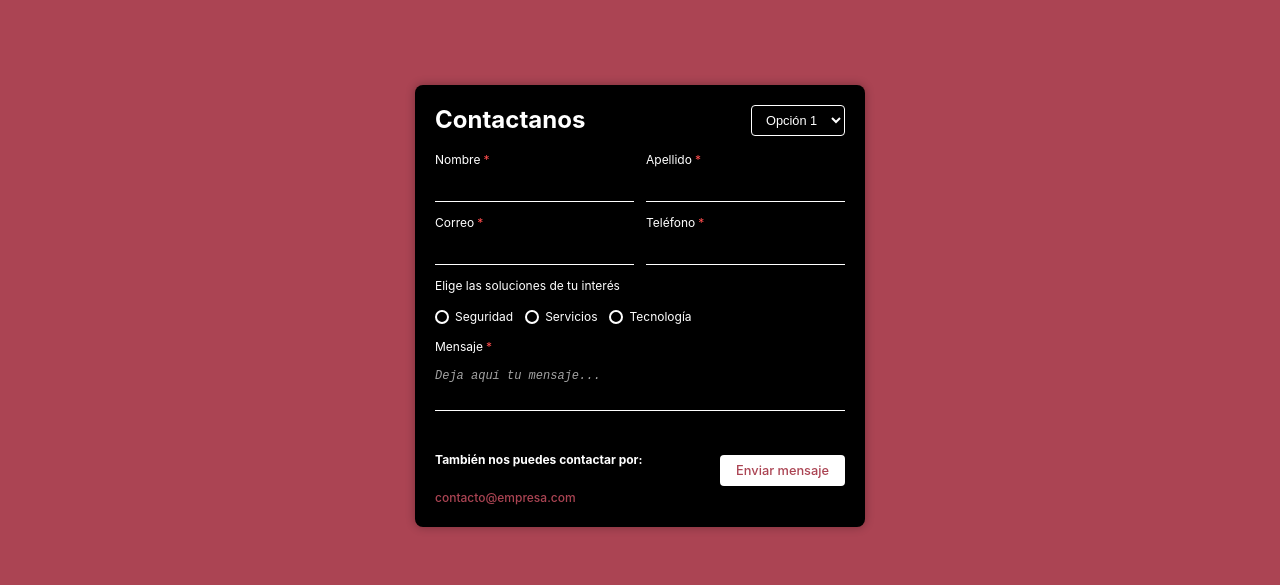
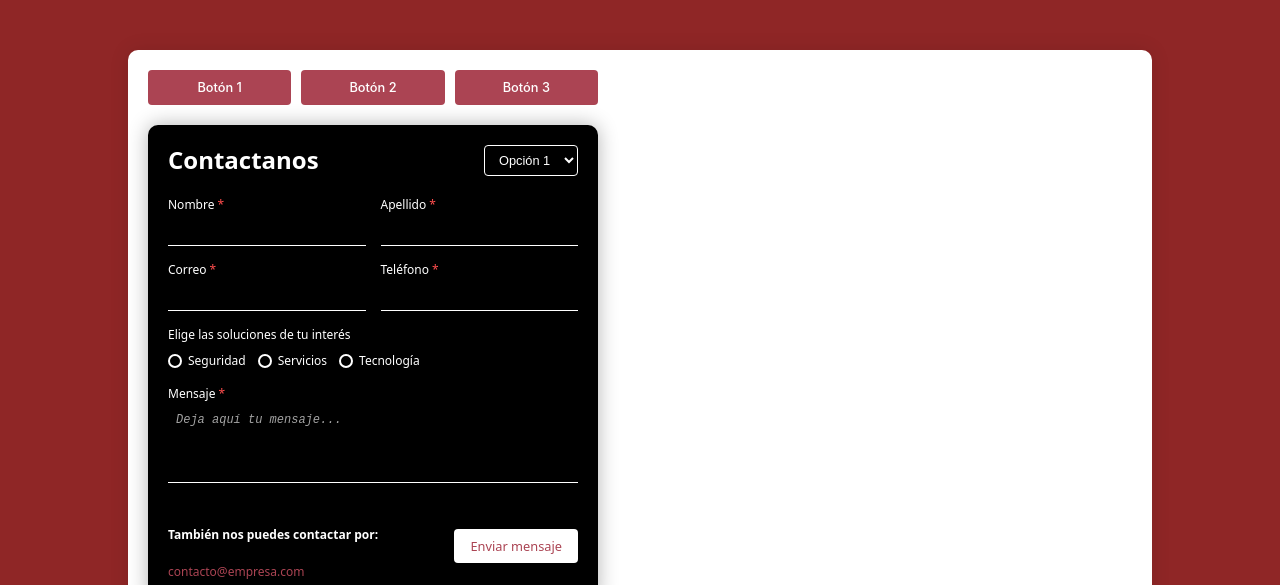
Before and after one commit to nichels02/lawebliderman, a React (Vite) app: page / in a window 1280 px wide. Shown: the part 3375-3960 px from the top of the page. Built offline with nearby package versions, Linux system fonts and the light colour scheme.

Commit message:
FormularioDeContacto(AvanceMayor)

```diff
--- a/src/common/Componentes/FormularioDeContacto.tsx
+++ b/src/common/Componentes/FormularioDeContacto.tsx
@@ -1,33 +1,21 @@
-import { useEffect, useRef } from 'react';
 import styles from '../css/FormularioDeContacto.module.css';
 
 const FormularioDeContacto = () => {
-    const textareaRef = useRef<HTMLTextAreaElement>(null);
+    return (
+        <div className={styles.contenedor_principal}>
+            <div className={styles.contenedor_secundario_80}>
+                {/* Contenedor de los tres botones (dentro del contenedor secundario, fuera del formulario) */}
+                <div className={styles.contenedor_botones_externo}>
+                    <button className={styles.boton}>Botón 1</button>
+                    <button className={styles.boton}>Botón 2</button>
+                    <button className={styles.boton}>Botón 3</button>
+                </div>
 
-    const autoAjustarAltura = () => {
-        const textarea = textareaRef.current;
-        if (textarea) {
-            textarea.style.height = 'auto';
-            textarea.style.height = `${textarea.scrollHeight}px`;
-        }
-    };
-
-    useEffect(() => {
-        const textarea = textareaRef.current;
-        if (textarea) {
-            autoAjustarAltura();
-            textarea.addEventListener('input', autoAjustarAltura);
-            return () => {
-                textarea.removeEventListener('input', autoAjustarAltura);
-            };
-        }
-    }, []);
-
-    return (
-        <div className={styles.contenedor_padre}>
-            <div className={styles.contenedor_secundario}>
+                {/* Contenedor del formulario */}
+                <div className={styles.contenedor_formulario_principal}>
                     <div className={styles.contenedor_formulario}>
-                    <div className={styles.titulo_contenedor}>
+                        {/* Contenedor del título y dropdown */}
+                        <div className={styles.contenedor_titulo_dropdown}>
                             <h1 className={styles.titulo}>Contactanos</h1>
                             <select className={styles.dropdown}>
                                 <option value="opcion1">Opción 1</option>
@@ -37,18 +25,19 @@ const FormularioDeContacto = () => {
                         </div>
                         <h3 className={styles.subtitulo}></h3>
 
+                        {/* Resto del formulario */}
                         <form action="submeter-formulario.php" method="post" className={styles.formulario}>
                             {/* Fila 1: Nombre y Apellido */}
                             <div className={styles.fila}>
                                 <div className={styles.campo}>
-                                <label htmlFor="nombre" className={styles.label}>
-                                    Nombre<span className={styles.obligatorio}>*</span>
+                                    <label htmlFor="nombre" className={styles.etiqueta}>
+                                        Nombre<span className={styles.texto_obligatorio}>*</span>
                                     </label>
                                     <input type="text" id="nombre" className={styles.input} required />
                                 </div>
                                 <div className={styles.campo}>
-                                <label htmlFor="apellido" className={styles.label}>
-                                    Apellido<span className={styles.obligatorio}>*</span>
+                                    <label htmlFor="apellido" className={styles.etiqueta}>
+                                        Apellido<span className={styles.texto_obligatorio}>*</span>
                                     </label>
                                     <input type="text" id="apellido" className={styles.input} required />
                                 </div>
@@ -57,57 +46,57 @@ const FormularioDeContacto = () => {
                             {/* Fila 2: Correo y Teléfono */}
                             <div className={styles.fila}>
                                 <div className={styles.campo}>
-                                <label htmlFor="email" className={styles.label}>
-                                    Correo<span className={styles.obligatorio}>*</span>
+                                    <label htmlFor="email" className={styles.etiqueta}>
+                                        Correo<span className={styles.texto_obligatorio}>*</span>
                                     </label>
                                     <input type="email" id="email" className={styles.input} required />
                                 </div>
                                 <div className={styles.campo}>
-                                <label htmlFor="telefono" className={styles.label}>
-                                    Teléfono<span className={styles.obligatorio}>*</span>
+                                    <label htmlFor="telefono" className={styles.etiqueta}>
+                                        Teléfono<span className={styles.texto_obligatorio}>*</span>
                                     </label>
                                     <input type="tel" id="telefono" className={styles.input} required />
                                 </div>
                             </div>
 
                             {/* Fila 3: Checkboxes */}
-                        <div className={styles.fila_fusionada}>
+                            <div className={styles.fila_completa}>
                                 <div className={styles.campo}>
-                                <label className={styles.label}>
+                                    <label className={styles.etiqueta}>
                                         Elige las soluciones de tu interés
                                     </label>
-                                <div className={styles.checkboxGroup}>
-                                    <label className={styles.checkboxContainer}>
+                                    <div className={styles.grupo_checkboxes}>
+                                        <label className={styles.contenedor_checkbox}>
                                             <input
                                                 type="checkbox"
                                                 name="soluciones"
                                                 value="web"
-                                            className={styles.checkboxInput}
+                                                className={styles.input_checkbox}
                                             />
-                                        <span className={styles.checkboxCustom}></span>
-                                        <span className={styles.checkboxLabel}>Seguridad</span>
+                                            <span className={styles.checkbox_personalizado}></span>
+                                            <span className={styles.etiqueta_checkbox}>Seguridad</span>
                                         </label>
 
-                                    <label className={styles.checkboxContainer}>
+                                        <label className={styles.contenedor_checkbox}>
                                             <input
                                                 type="checkbox"
                                                 name="soluciones"
                                                 value="movil"
-                                            className={styles.checkboxInput}
+                                                className={styles.input_checkbox}
                                             />
-                                        <span className={styles.checkboxCustom}></span>
-                                        <span className={styles.checkboxLabel}>Servicios</span>
+                                            <span className={styles.checkbox_personalizado}></span>
+                                            <span className={styles.etiqueta_checkbox}>Servicios</span>
                                         </label>
 
-                                    <label className={styles.checkboxContainer}>
+                                        <label className={styles.contenedor_checkbox}>
                                             <input
                                                 type="checkbox"
                                                 name="soluciones"
                                                 value="marketing"
-                                            className={styles.checkboxInput}
+                                                className={styles.input_checkbox}
                                             />
-                                        <span className={styles.checkboxCustom}></span>
-                                        <span className={styles.checkboxLabel}>Tecnología</span>
+                                            <span className={styles.checkbox_personalizado}></span>
+                                            <span className={styles.etiqueta_checkbox}>Tecnología</span>
                                         </label>
                                     </div>
                                 </div>
@@ -116,11 +105,10 @@ const FormularioDeContacto = () => {
                             {/* Fila 4: Mensaje */}
                             <div className={styles.fila}>
                                 <div className={styles.campo} style={{ gridColumn: '1 / -1' }}>
-                                <label htmlFor="mensaje" className={styles.label}>
-                                    Mensaje<span className={styles.obligatorio}>*</span>
+                                    <label htmlFor="mensaje" className={styles.etiqueta}>
+                                        Mensaje<span className={styles.texto_obligatorio}>*</span>
                                     </label>
                                     <textarea
-                                    ref={textareaRef}
                                         id="mensaje"
                                         className={styles.textarea}
                                         required
@@ -130,14 +118,14 @@ const FormularioDeContacto = () => {
                             </div>
 
                             {/* Fila 5: Contacto alternativo y Botón */}
-                        <div className={styles.texto_boton}>
-                            <div className={styles.contacto_alternativo}>
-                                <h4 className={styles.contacto_titulo}>También nos puedes contactar por:</h4>
-                                <a href="mailto:contacto@empresa.com" className={styles.contacto_email}>
+                            <div className={styles.seccion_contacto_alternativo}>
+                                <div className={styles.info_contacto_alternativo}>
+                                    <h4 className={styles.titulo_contacto_alternativo}>También nos puedes contactar por:</h4>
+                                    <a href="mailto:contacto@empresa.com" className={styles.enlace_contacto}>
                                         contacto@empresa.com
                                     </a>
                                 </div>
-                            <button type="submit" className={styles.boton}>
+                                <button type="submit" className={styles.boton_enviar}>
                                     Enviar mensaje
                                 </button>
                             </div>
@@ -145,6 +133,7 @@ const FormularioDeContacto = () => {
                     </div>
                 </div>
             </div>
+        </div>
     );
 };
 
--- a/src/common/css/FormularioDeContacto.module.css
+++ b/src/common/css/FormularioDeContacto.module.css
@@ -1,42 +1,51 @@
-/* Estructura principal */
-.contenedor_padre {
+/* Contenedor principal (ocupa toda la pantalla) */
+.contenedor_principal {
+    width: 100vw; /* Ocupa todo el ancho de la pantalla */
+    height: 180vh; /* Ocupa toda la altura de la pantalla */
     display: flex;
     justify-content: center;
     align-items: center;
-    min-height: 100vh;
-    background-color: #ab4453;
-    padding: 10px; /* Padding reducido */
+    background-color: #8f2626; /* Fondo temporal para visualización */
 }
 
-.contenedor_secundario {
-    width: 100%;
-    max-width: 450px; /* Ancho máximo intermedio */
+/* Contenedor secundario (80% del ancho y alto del padre) */
+.contenedor_secundario_80 {
+    width: 80%; /* 80% del ancho del contenedor padre */
+    height: 80%; /* 80% del alto del contenedor padre */
+    display: flex;
+    flex-direction: column; /* Coloca los elementos en columna */
+    justify-content: flex-start; /* Alinea el contenido hacia arriba */
+    align-items: flex-start; /* Alinea el contenido a la izquierda */
+    background-color: #ffffff; /* Fondo temporal para visualización */
+    border-radius: 10px; /* Bordes redondeados */
+    box-shadow: 0 0 20px rgba(0, 0, 0, 0.1); /* Sombra suave */
+    position: relative; /* Necesario para posicionar el formulario */
+    padding: 20px; /* Espaciado interno */
+}
+
+/* Contenedor del formulario (el que ya tenías) */
+.contenedor_formulario_principal {
+    width: 450px; /* Ancho fijo */
+    max-width: 100%; /* Evita que se desborde */
     background-color: #000000;
-    border-radius: 8px; /* Borde más suave */
-    padding: 20px; /* Padding reducido */
-    box-shadow: 0 0 10px rgba(0, 0, 0, 0.3); /* Sombra más sutil */
+    border-radius: 10px; /* Bordes redondeados */
+    padding: 20px; /* Espaciado interno */
+    box-shadow: 0 0 20px rgba(0, 0, 0, 0.3); /* Sombra */
+    box-sizing: border-box; /* Incluye padding y borde en el tamaño total */
+}
+
+/* Contenedor del formulario */
+.contenedor_formulario {
+    font-family: 'Noto Sans', sans-serif;
+    font-weight: 400;
 }
 
 /* Contenedor del título y dropdown */
-.titulo_contenedor {
-    display: flex;
-    justify-content: space-between;
-    align-items: center;
+.contenedor_titulo_dropdown {
+    display: flex; /* Usa Flexbox para alinear elementos */
+    justify-content: space-between; /* Separa el título y el dropdown */
+    align-items: center; /* Centra verticalmente los elementos */
     margin-bottom: 10px; /* Margen inferior reducido */
-}
-
-/* Tipografía */
-.titulo {
-    font-size: 1.5rem; /* Tamaño de fuente reducido */
-    color: #ffffff;
-    line-height: 1.2;
-}
-
-.subtitulo {
-    font-size: 0.8rem; /* Tamaño de fuente reducido */
-    color: #cccccc;
-    margin-bottom: 15px; /* Margen inferior reducido */
-    line-height: 1.5;
 }
 
 /* Estilos del dropdown */
@@ -49,6 +58,7 @@
     font-size: 0.8rem; /* Tamaño de fuente reducido */
     cursor: pointer;
     transition: all 0.3s ease;
+    margin-left: 20px; /* Espacio entre el título y el dropdown */
 }
 
 .dropdown:hover {
@@ -62,19 +72,33 @@
     box-shadow: 0 0 5px rgba(171, 68, 83, 0.5);
 }
 
+/* Tipografía */
+.titulo {
+    font-size: 1.5rem; /* Tamaño de fuente reducido */
+    color: #ffffff;
+    line-height: 1.2;
+}
+
+.subtitulo {
+    font-size: 0.8rem; /* Tamaño de fuente reducido */
+    color: #cccccc;
+    margin-bottom: 20px; /* Margen inferior reducido */
+    line-height: 1.5;
+}
+
 /* Estructura del formulario */
 .formulario {
     display: grid;
-    gap: 12px; /* Espacio entre elementos reducido */
+    gap: 15px; /* Espacio entre elementos reducido */
 }
 
 .fila {
     display: grid;
     grid-template-columns: repeat(2, 1fr);
-    gap: 12px; /* Espacio entre elementos reducido */
+    gap: 15px; /* Espacio entre elementos reducido */
 }
 
-.fila_fusionada {
+.fila_completa {
     grid-column: 1 / -1;
 }
 
@@ -84,14 +108,14 @@
     flex-direction: column;
 }
 
-.label {
+.etiqueta {
     color: #ffffff;
-    margin-bottom: 5px; /* Margen inferior reducido */
+    margin-bottom: 0; /* Margen inferior reducido */
     font-size: 0.75rem; /* Tamaño de fuente reducido */
 }
 
 .input, .textarea {
-    padding: 6px 0; /* Padding reducido */
+    padding: 8px; /* Padding reducido */
     border: none;
     border-bottom: 1px solid #ffffff;
     background-color: transparent;
@@ -109,29 +133,29 @@
     resize: none;
     overflow-y: hidden;
     line-height: 1.5;
-    min-height: 40px; /* Altura mínima reducida */
+    min-height: 80px; /* Altura mínima reducida */
 }
 
 /* Checkboxes personalizados */
-.checkboxGroup {
+.grupo_checkboxes {
     display: flex;
     gap: 12px; /* Espacio entre elementos reducido */
     margin-top: 8px; /* Margen superior reducido */
 }
 
-.checkboxContainer {
+.contenedor_checkbox {
     display: flex;
     align-items: center;
     gap: 6px; /* Espacio entre elementos reducido */
     cursor: pointer;
 }
 
-.checkboxInput {
+.input_checkbox {
     opacity: 0;
     position: absolute;
 }
 
-.checkboxCustom {
+.checkbox_personalizado {
     width: 14px; /* Tamaño reducido */
     height: 14px; /* Tamaño reducido */
     border: 2px solid #ffffff;
@@ -139,12 +163,12 @@
     transition: all 0.3s ease;
 }
 
-.checkboxInput:checked + .checkboxCustom {
+.input_checkbox:checked + .checkbox_personalizado {
     background-color: #ab4453;
     border-color: #ab4453;
 }
 
-.checkboxInput:checked + .checkboxCustom::after {
+.input_checkbox:checked + .checkbox_personalizado::after {
     content: '';
     position: absolute;
     left: 50%;
@@ -156,17 +180,17 @@
     border-radius: 50%;
 }
 
-.checkboxLabel {
+.etiqueta_checkbox {
     color: #ffffff;
     font-size: 0.75rem; /* Tamaño de fuente reducido */
 }
 
-.checkboxContainer:hover .checkboxCustom {
+.contenedor_checkbox:hover .checkbox_personalizado {
     border-color: #ab4453;
 }
 
 /* Botón de enviar */
-.boton {
+.boton_enviar {
     background-color: #ffffff;
     color: #ab4453;
     border: none;
@@ -177,14 +201,14 @@
     transition: all 0.3s ease;
 }
 
-.boton:hover {
+.boton_enviar:hover {
     background-color: #ab4453;
     color: #ffffff;
     transform: translateY(-2px);
 }
 
 /* Sección contacto alternativo */
-.texto_boton {
+.seccion_contacto_alternativo {
     display: flex;
     justify-content: space-between;
     align-items: center;
@@ -192,31 +216,31 @@
     gap: 8px; /* Espacio entre elementos reducido */
 }
 
-.contacto_alternativo {
+.info_contacto_alternativo {
     display: flex;
     flex-direction: column;
     gap: 4px; /* Espacio entre elementos reducido */
 }
 
-.contacto_titulo {
+.titulo_contacto_alternativo {
     color: #ffffff;
     font-size: 0.75rem; /* Tamaño de fuente reducido */
 }
 
-.contacto_email {
+.enlace_contacto {
     color: #ab4453;
     text-decoration: none;
     transition: color 0.3s ease;
     font-size: 0.75rem; /* Tamaño de fuente reducido */
 }
 
-.contacto_email:hover {
+.enlace_contacto:hover {
     color: #ffffff;
     text-decoration: underline;
 }
 
 /* Elementos adicionales */
-.obligatorio {
+.texto_obligatorio {
     color: #ff4d4d;
     margin-left: 3px;
 }
@@ -226,6 +250,38 @@
     opacity: 0.8;
     font-style: italic;
     font-size: 0.75rem; /* Tamaño de fuente reducido */
+}
+
+/* Contenedor de los botones (dentro del contenedor secundario, fuera del formulario) */
+.contenedor_botones_externo {
+    width: 450px; /* Mismo ancho que el formulario */
+    max-width: 100%; /* Evita que sobresalga en pantallas pequeñas */
+    display: flex;
+    justify-content: space-between; /* Distribuye el espacio entre los botones */
+    gap: 10px; /* Espacio entre los botones */
+    margin-bottom: 20px; /* Distancia entre los botones y el formulario (ajusta este valor) */
+}
+
+/* Estilos para cada botón */
+.boton {
+    flex: 1; /* Hace que cada botón ocupe el mismo espacio */
+    padding: 10px; /* Padding interno */
+    background-color: #ab4453; /* Color de fondo */
+    color: #ffffff; /* Color del texto */
+    border: none; /* Sin borde */
+    border-radius: 4px; /* Bordes redondeados */
+    font-size: 0.8rem; /* Tamaño de fuente */
+    cursor: pointer; /* Cambia el cursor al pasar el mouse */
+    transition: all 0.3s ease; /* Transición suave */
+}
+
+.boton:hover {
+    background-color: #8f2626; /* Cambia el color al hacer hover */
+    transform: translateY(-2px); /* Efecto de elevación */
+}
+
+.boton:active {
+    transform: translateY(0); /* Vuelve a la posición original al hacer clic */
 }
 
 /* Responsive Design */
@@ -238,21 +294,21 @@
         font-size: 1.4rem; /* Tamaño de fuente reducido */
     }
 
-    .contenedor_secundario {
+    .contenedor_formulario_principal {
         padding: 15px; /* Padding reducido */
     }
 
-    .texto_boton {
+    .seccion_contacto_alternativo {
         flex-direction: column;
         align-items: flex-start;
     }
 
-    .boton {
+    .boton_enviar {
         width: 100%;
         margin-top: 10px; /* Margen superior reducido */
     }
 
-    .titulo_contenedor {
+    .contenedor_titulo_dropdown {
         flex-direction: column;
         align-items: flex-start;
         gap: 6px; /* Espacio entre elementos reducido */
@@ -260,6 +316,12 @@
 
     .dropdown {
         width: 100%;
+        margin-left: 0; /* Elimina el margen izquierdo */
+        margin-top: 10px; /* Añade un margen superior */
+    }
+
+    .contenedor_botones_externo {
+        flex-direction: column; /* Cambia a columna en pantallas pequeñas */
     }
 }
 
@@ -272,12 +334,12 @@
         font-size: 0.75rem; /* Tamaño de fuente reducido */
     }
 
-    .checkboxGroup {
+    .grupo_checkboxes {
         flex-direction: column;
         gap: 8px; /* Espacio entre elementos reducido */
     }
 
-    .checkboxLabel {
+    .etiqueta_checkbox {
         font-size: 0.7rem; /* Tamaño de fuente reducido */
     }
 }
```
Lines whose indentation alone changed are shown as unchanged.
